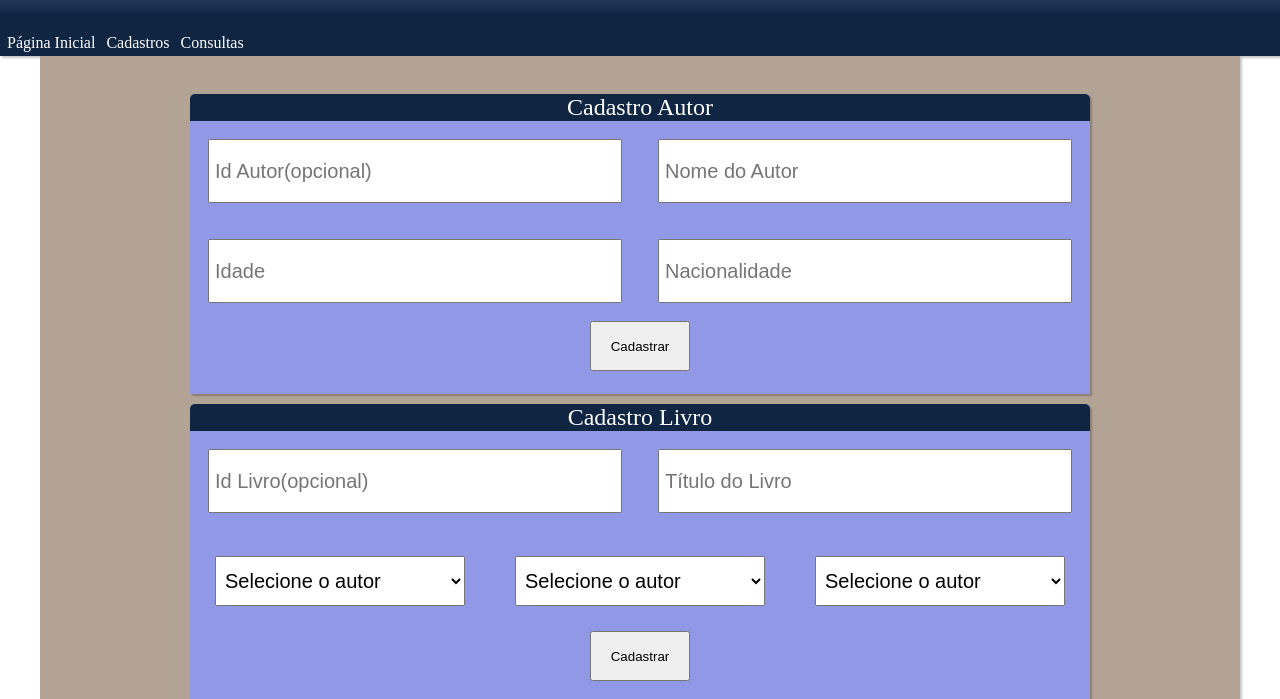
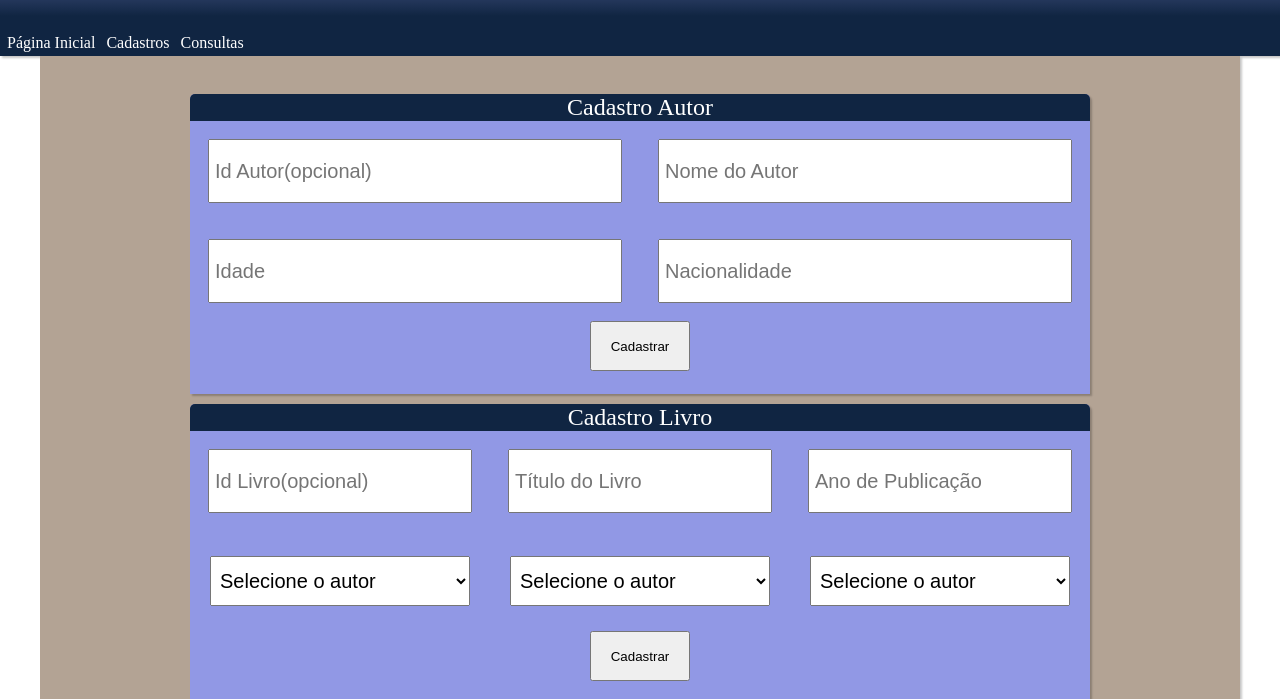
Before and after one commit to Esdrasalvess/BibliotecaNoSQL, a website: page Projeto Mongodb/html/cadastros.html in a window 1280 px wide. Shown: the part 101-800 px from the top of the page. Drawn offline with Linux system fonts and the light colour scheme; no server answers; files whose address does not match are found by name.

Commit message:
add input cadastro

```diff
--- a/Projeto Mongodb/css/style_cadastros.css
+++ b/Projeto Mongodb/css/style_cadastros.css
@@ -42,9 +42,20 @@ input {
     margin: auto;
 }
 
+.input2{
+    height: 50px;
+    width: 250px;
+
+    font-size: 20px;
+    padding: 5px;
+
+    display: block;
+    margin: auto;
+}
+
 select {
     height: 50px;
-    width: 250px;
+    width: 260px;
 
     font-size: 20px;
     padding: 5px;
--- a/Projeto Mongodb/html/cadastros.html
+++ b/Projeto Mongodb/html/cadastros.html
@@ -35,6 +35,7 @@
                 <div class="colunas">
                     <input type="text" id="cadastrar/id_autor" placeholder="Id Autor(opcional)" autocomplete="off">
                     <input type="text" id="cadastrar/nome_autor" placeholder="Nome do Autor" autocomplete="off">
+
                 </div>
                 <div class="colunas">
                     <input type="text" id="cadastrar/idade_autor" placeholder="Idade" autocomplete="off">
@@ -49,9 +50,11 @@
             <h2>Cadastro Livro</h2>
             <form id="formCadastrarLivro">
                 <div class="colunas">
-                    <input type="text" id="cadastrar/id_livro" placeholder="Id Livro(opcional)" autocomplete="off">
-                    <input type="text" id="cadastrar/titulo_livro" placeholder="Título do Livro" autocomplete="off">
+                    <input type="text" id="cadastrar/id_livro" placeholder="Id Livro(opcional)" autocomplete="off" class="input2">
+                    <input type="text" id="cadastrar/titulo_livro" placeholder="Título do Livro" autocomplete="off" class="input2">
+                    <input type="text"  id = "#" placeholder="Ano de Publicação"  autocomplete="off" class="input2">
                 </div>
+
                 <div  class="colunas">
                     <select id="cadastrar/select_autores1">
                         <option value= "" selected disabled>Selecione o autor</option>
```
